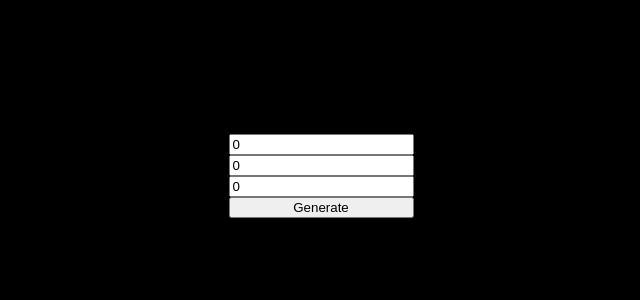
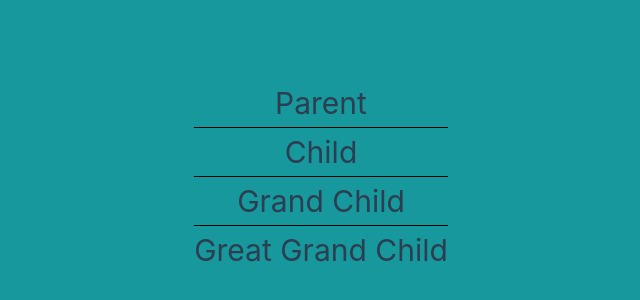
Before and after one commit to andimarcell/belajar-vue3-state-management, a Vue app: page / in a window 1280 px wide. Shown: the part 224-524 px from the top of the page, without its empty margins (319-959 px from the left). Built offline with nearby package versions, Linux system fonts and the light colour scheme.

Commit message:
04.Membuat Skenario State Pada Component Bersarang

```diff
--- a/src/App.vue
+++ b/src/App.vue
@@ -1,5 +1,8 @@
 <script setup>
-import { reactive, ref } from "vue";
+import Parent from './components/Parent.vue';
+
+// import { reactive, ref } from "vue";
+
 
 // const red = ref(0);
 // const green = ref(0);
@@ -13,50 +16,52 @@ import { reactive, ref } from "vue";
 //   blue: 0,
 // })
 
-const color = reactive ({
-  red: 0,
-  green: 0,
-  blue: 0,
-})
+// const color = reactive ({
+//   red: 0,
+//   green: 0,
+//   blue: 0,
+// })
 
-function generateColor() {
+// function generateColor() {
   // red.value = Math.floor(Math.random() * 256);
   // green.value = Math.floor(Math.random() * 256);
   // blue.value = Math.floor(Math.random() * 256);
 
-  color.red = Math.floor(Math.random() * 256);
-  color.green = Math.floor(Math.random() * 256);
-  color.blue = Math.floor(Math.random() * 256);
-}
+//   color.red = Math.floor(Math.random() * 256);
+//   color.green = Math.floor(Math.random() * 256);
+//   color.blue = Math.floor(Math.random() * 256);
+// }
 
-const refValue = ref('hello ');
-const reactiveValue = reactive({
-  greeting: 'world',
-});
+// const refValue = ref('hello ');
+// const reactiveValue = reactive({
+//   greeting: 'world',
+// });
 
-refValue.value = true;
-reactiveValue.greeting = false;
-console.log(refValue.value);
-console.log(reactiveValue);
+// refValue.value = true;
+// reactiveValue.greeting = false;
+// console.log(refValue.value);
+// console.log(reactiveValue);
+
+
 </script>
 
 <template>
-  <main :style="{
-    backgroundColor: `rgb(${color.red}, ${color.green}, ${color.blue})`
-    }"
+  <main
     >
-    <div>
+    <!-- <div>
       <input type="number" placeholder="red" v-model="color.red" id="" />
       <input type="number" placeholder="green" v-model="color.green" id="" />
       <input type="number" placeholder="blue" v-model="color.blue" id="" />
       <button @click="generateColor()">Generate</button>
-    </div>
+    </div> -->
+  <Parent />
+
   </main>
 </template>
 
 <style scoped>
 main {
-  background-color: rgb(50, 248, 255);
+  background-color: rgb(22, 152, 156);
   height: 100vh;
   display: flex;
   align-items: center;
@@ -67,4 +72,6 @@ div {
   display: flex;
   flex-direction: column;
 }
+
+
 </style>
--- a/src/assets/main.css
+++ b/src/assets/main.css
@@ -1 +1,9 @@
 @import './base.css';
+.line {
+    width: 100%;
+    border-bottom: 1px solid black;
+}
+
+h1 {
+    text-align: center;
+}
--- /dev/null
+++ b/src/components/Child.vue
@@ -0,0 +1,12 @@
+<script setup lang="ts">
+import GrandChild from './GrandChild.vue';
+
+</script>
+
+<template>
+    <div>
+        <h1>Child</h1>
+        <div class="line"></div>
+        <GrandChild />
+    </div>
+</template>
--- /dev/null
+++ b/src/components/GrandChild.vue
@@ -0,0 +1,12 @@
+<script setup lang="ts">
+import GreatGrantChild from './GreatGrantChild.vue';
+
+</script>
+
+<template>
+    <div>
+        <h1>Grand Child</h1>
+        <div class="line"></div>
+        <GreatGrantChild />
+    </div>
+</template>
--- /dev/null
+++ b/src/components/GreatGrantChild.vue
@@ -0,0 +1,5 @@
+<template>
+    <div>
+        <h1>Great Grand Child</h1>
+    </div>
+</template>
--- /dev/null
+++ b/src/components/Parent.vue
@@ -0,0 +1,12 @@
+<script setup>
+import Child from './Child.vue';
+
+
+</script>
+<template>
+    <div>
+        <h1>Parent</h1>
+        <div class="line"></div>
+        <Child />
+</div>
+</template>
```
